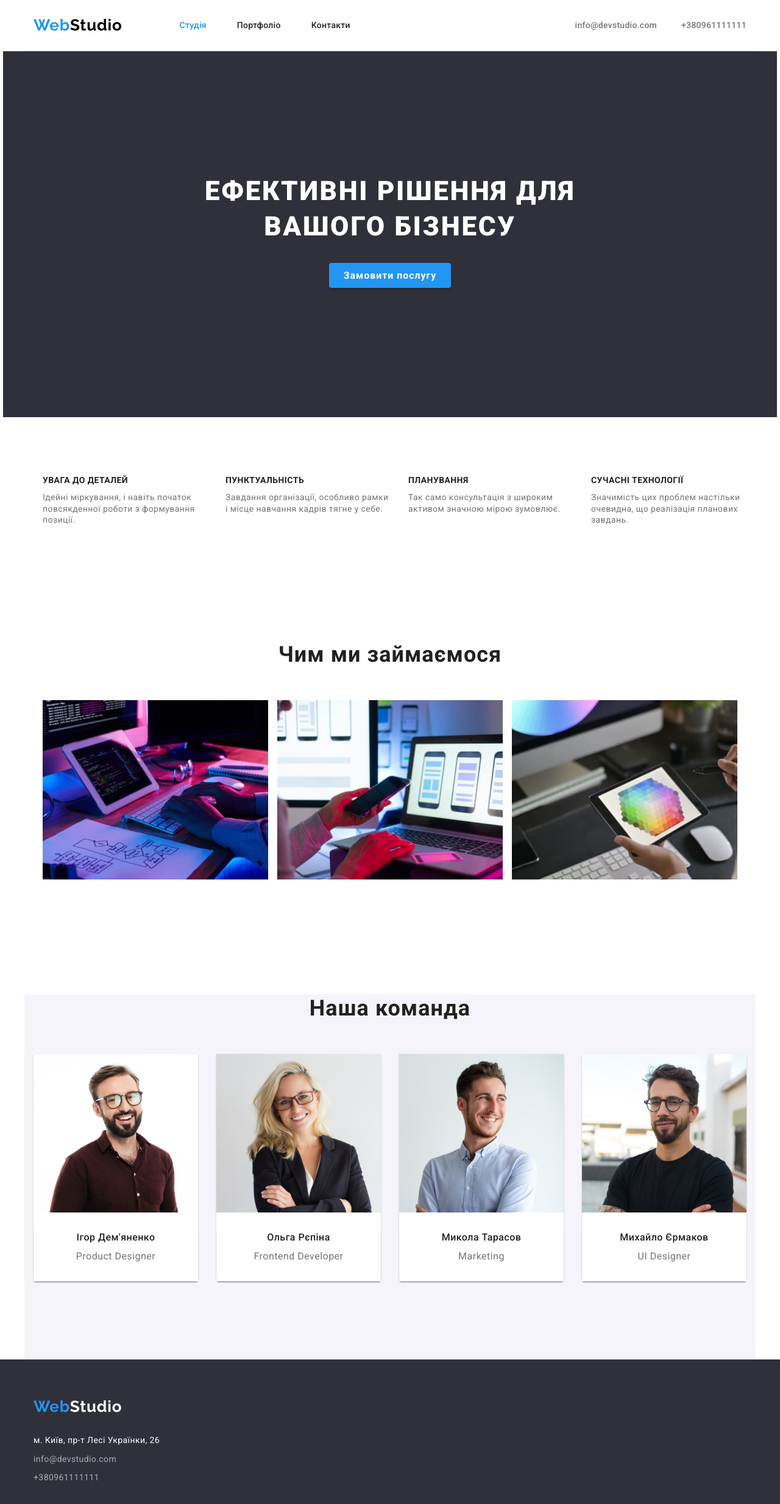
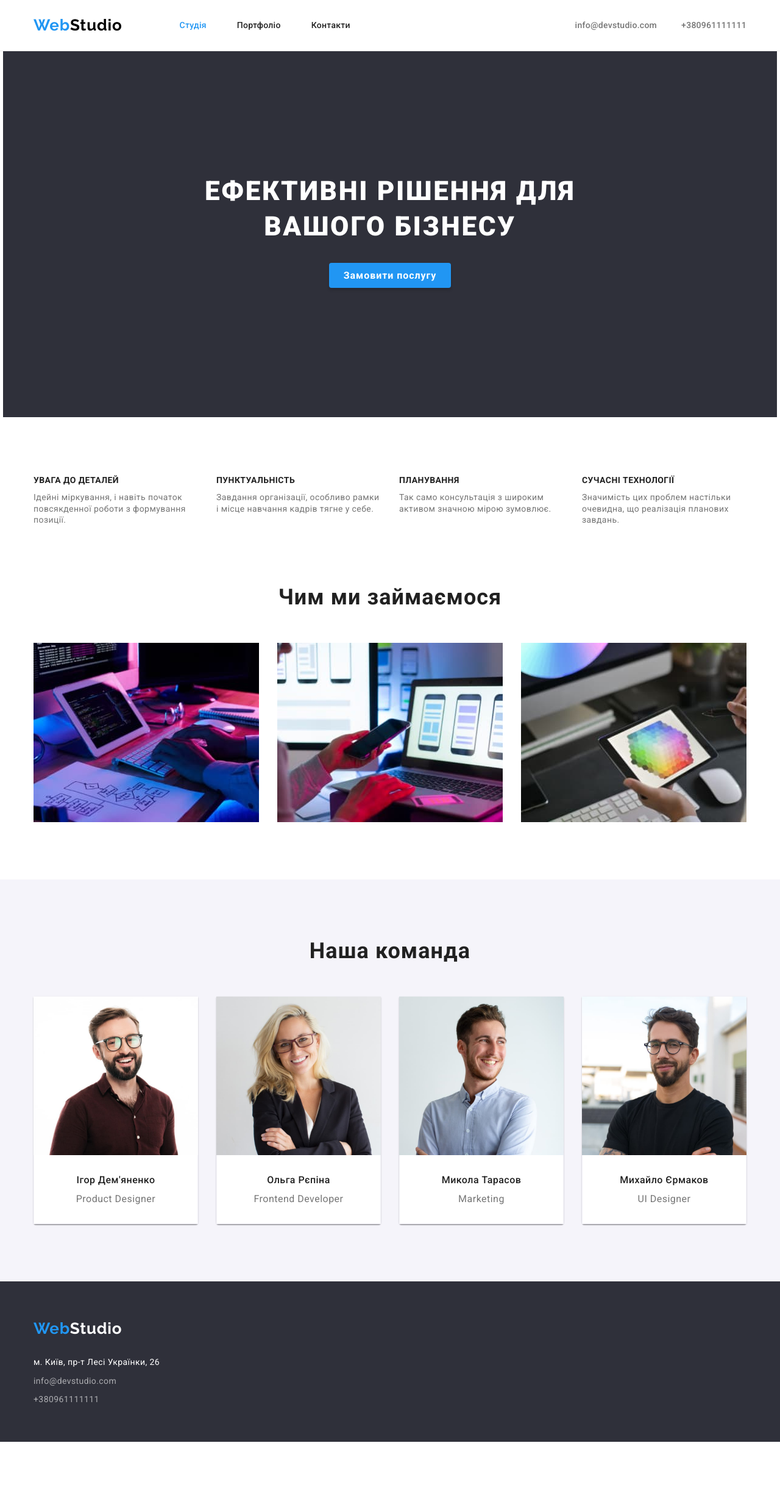
Before and after one commit to Dimalevig/goit-markup-hw-04, a plain HTML site: page index.html in a window 1280 px wide. Shown: the whole page at 61% size. After the commit the page ends 2364 px from the top, so only its background shows below. Drawn offline with nearby package versions, Linux system fonts and the light colour scheme.

Commit message:
home_work_#3

```diff
--- a/css/styles.css
+++ b/css/styles.css
@@ -83,10 +83,7 @@ body {
   display: flex;
   border-bottom: 1px solid #ececec;
 }
-nav {
-  display: flex;
-  align-items: center;
-}
+
 .contact-menu {
   display: flex;
   align-items: center;
@@ -95,6 +92,9 @@ nav {
 .contact-item {
   display: flex;
   align-items: center;
+}
+.contact-link {
+  display: flex;
   padding-top: 32px;
   padding-bottom: 32px;
 }
@@ -109,16 +109,21 @@ nav {
   margin-right: 50px;
 }
 .nav-menu {
+  display: flex;
+}
+.nav-link {
   padding-top: 32px;
   padding-bottom: 32px;
-}
-.nav-link {
+
   font-family: "Roboto";
   font-weight: 500;
   font-size: 14px;
   line-height: 1.33;
   letter-spacing: 0.02em;
   color: var(--secondary-color);
+}
+.nav-list {
+  display: flex;
 }
 .nav-link:hover,
 .nav-link:focus {
@@ -225,7 +230,6 @@ nav {
   letter-spacing: 0.03em;
 }
 .employment {
-  padding-top: 94px;
   padding-bottom: 94px;
 }
 .employment-and-team {
@@ -247,7 +251,6 @@ nav {
   color: var(--secondary-color);
 }
 .work {
-  margin-bottom: 30px;
   font-weight: 400;
   font-size: 16px;
   line-height: 1.33;
@@ -255,13 +258,11 @@ nav {
   letter-spacing: 0.03em;
 }
 .list-address:not(:last-child) {
-  padding-bottom: 12px;
+  margin-bottom: 12px;
 }
 
 .address {
-  padding-bottom: 60px;
-
-  padding-top: 28px;
+  margin-top: 28px;
   font-style: normal;
   font-weight: 400;
   font-size: 14px;
@@ -279,6 +280,8 @@ nav {
   color: rgba(255, 255, 255, 0.6);
 }
 .footer {
+  padding-top: 60px;
+  padding-bottom: 60px;
   background-color: var(--background-color);
 }
 /* <=======Portfolio=======> */
@@ -338,44 +341,42 @@ nav {
 
 .employment-horizontal-block {
   display: flex;
-  justify-content: space-between;
-  margin-left: 15px;
-  margin-right: 15px;
-  margin-bottom: 94px;
+}
+.employment-horizontal-item:not(:last-child) {
+  margin-right: 30px;
 }
 
 .team-block {
   display: flex;
-  padding-bottom: 128px;
 }
 .team-block-item {
   background: #ffffff;
   box-shadow: 0px 1px 3px rgba(0, 0, 0, 0.12), 0px 1px 1px rgba(0, 0, 0, 0.14),
     0px 2px 1px rgba(0, 0, 0, 0.2);
   border-radius: 0px 0px 4px 4px;
-  flex-basis: calc((100%-90) / 4);
+  flex-basis: calc((100% - 90) / 4);
 }
 .team-block-item:not(:last-child) {
   margin-right: 30px;
 }
 .name-and-work {
+  padding-top: 30px;
+  padding-bottom: 30px;
   border: 1px solid;
   border-color: #f5f4fa;
   border-top: none;
   flex-basis: calc((100%-90) / 4);
 }
-.footer-item {
-  padding-top: 60px;
-}
+
 .location {
   padding-bottom: 12px;
 }
 .team-background {
   background-color: #f5f4fa;
+  padding-top: 94px;
+  padding-bottom: 94px;
 }
-.image-team {
-  margin-bottom: 30px;
-}
+
 .galery-item {
   display: flex;
   justify-content: space-between;
--- a/index.html
+++ b/index.html
@@ -21,8 +21,8 @@
     <link rel="stylesheet" href="./css/styles.css" />
   </head>
   <body>
-    <header>
-      <div class="container header">
+    <header class="header">
+      <div class="container nav-list">
         <a class="logo-link link" href="./index.html"
           ><span class="logo-accent">Web</span>Studio</a
         >
@@ -62,7 +62,7 @@
       </section>
       <section class="sub-hero">
         <div class="container">
-          <ul class="horizontal-block container">
+          <ul class="horizontal-block">
             <li class="horizontal-block-item list">
               <h2 class="sub-hero-title">УВАГА ДО ДЕТАЛЕЙ</h2>
               <p class="sub-title">
@@ -109,7 +109,8 @@
           </ul>
         </div>
       </section>
-      <section class="team-background container">
+      <section class="team-background">
+        <div class="container">
           <h2 class="employment-and-team">Наша команда</h2>
           <ul class="list team-block">
             <li class="team-block-item">
@@ -165,6 +166,7 @@
               </div>
             </li>
           </ul>
+        </div>
       </section>
     </main>
     <footer class="footer">
```
Also changed, not shown: portfolio.html (+2 -0 lines). Lines whose indentation alone changed are shown as unchanged.
